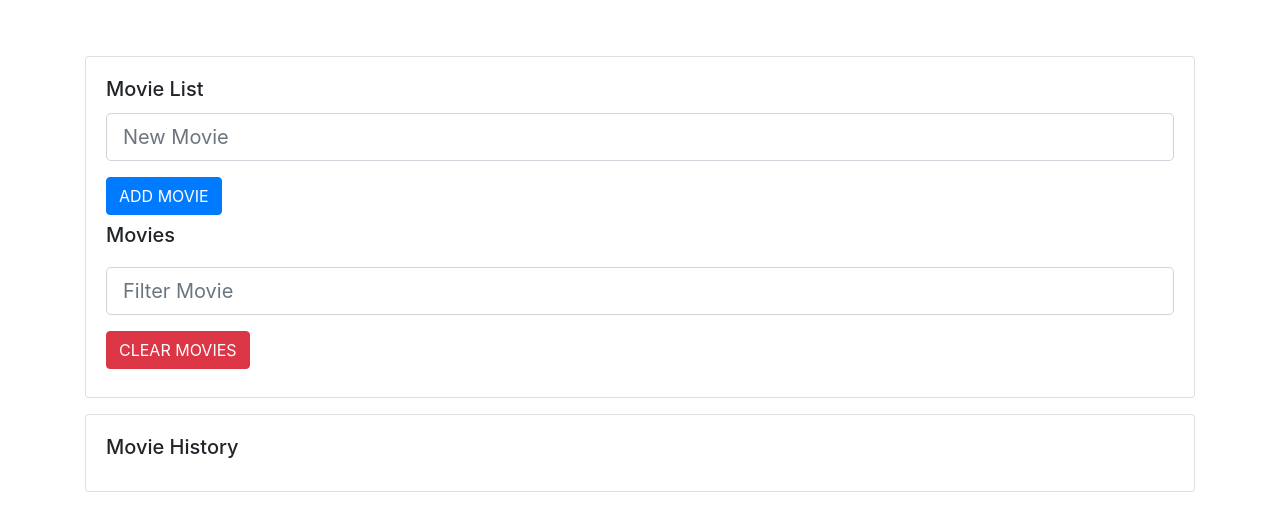
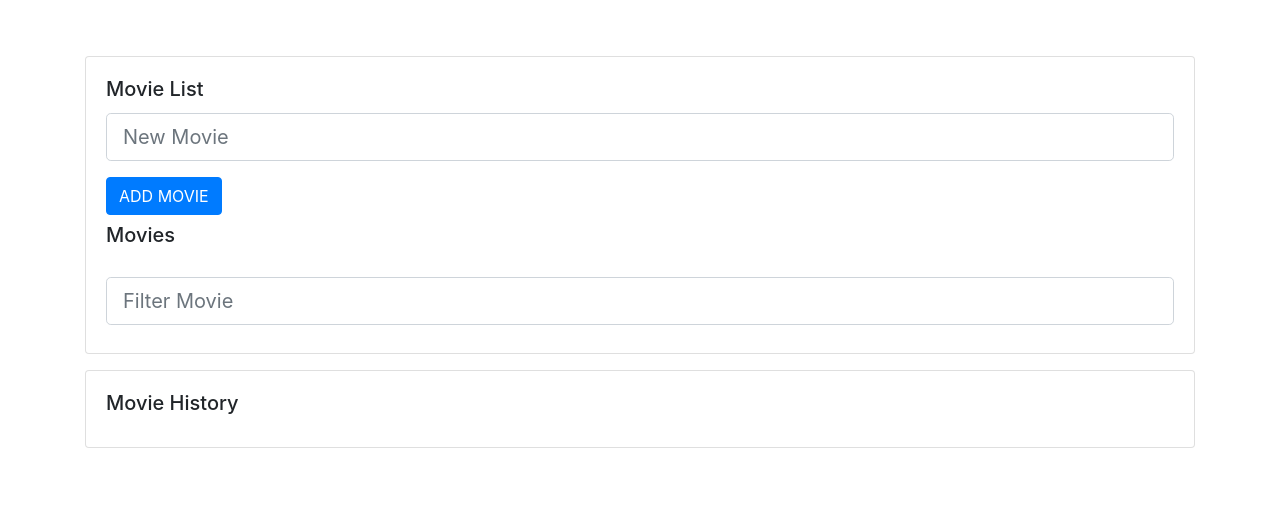
Before and after one commit to hudsonmcmanus/Feb11_quiz_A01190462, a plain HTML site: page MovieStarterDir/index.html in a window 1280 px wide. Drawn offline with nearby package versions, Linux system fonts and the light colour scheme.

```diff
--- a/MovieStarterDir/index.html
+++ b/MovieStarterDir/index.html
@@ -47,14 +47,7 @@
                 type="text"
                 placeholder="Filter Movie"
               />
-              <button
-                type="button"
-                id="clearMovieButton"
-                class="btn btn-danger btn-md my-2"
-                onclick="clearMovies()"
-              >
-                CLEAR MOVIES
-              </button>
+
             </div>
           </div>
         </div>
--- a/MovieStarterDir/style.css
+++ b/MovieStarterDir/style.css
@@ -12,4 +12,4 @@
     cursor: pointer;
   }
 
-  ul{ list-style-type: none; }
+  ul{ list-style-type: none; padding: 5px; }
```
